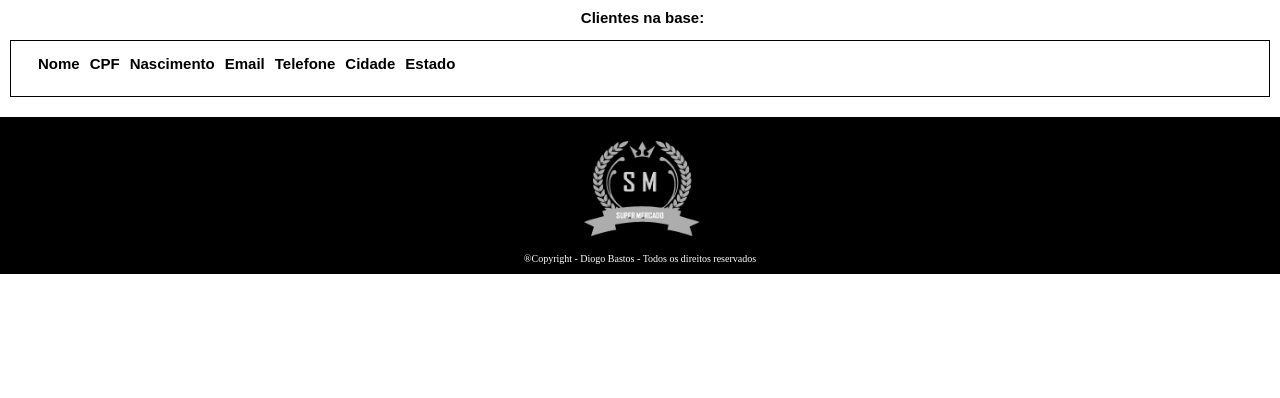
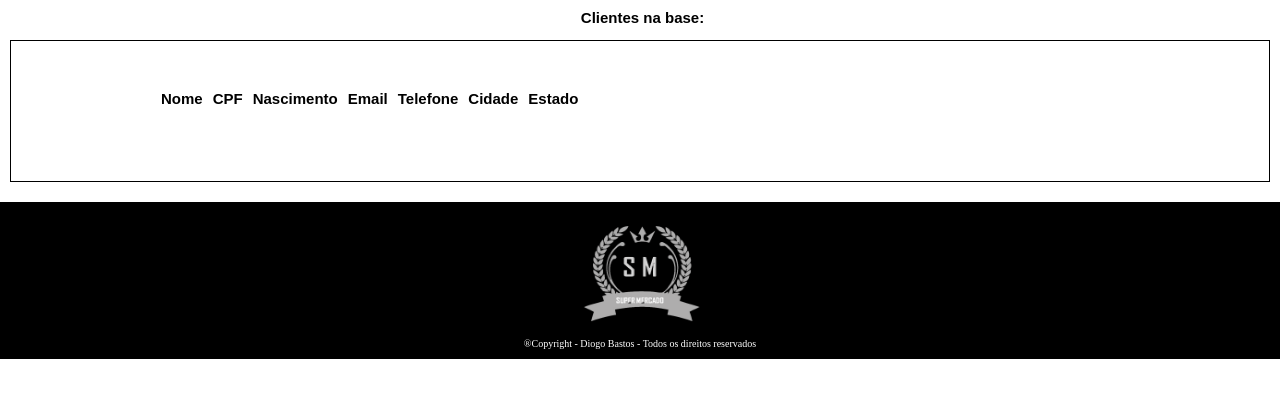
Before and after one commit to BastosDiogo/projeto-app-vendas, a Flask app: page /clientes-cadastrados in a window 1280 px wide. Shown: the part 123-521 px from the top of the page. Run offline with Flask 2, Linux system fonts and the light colour scheme; the visitor is signed in with stand-in values (Sample User, id 1); data that the repository does not hold is empty; some libraries are stand-ins or nearby versions.

Commit message:
Add altura "auto" e mod na margem.

```diff
--- a/static/geral.css
+++ b/static/geral.css
@@ -557,10 +557,13 @@ footer {
   /* background-color: #C78C19; */
   /* position: relative; */
 	/* width: 940px; */
-	margin: 10px 10px 20px 10px;
-  padding: 0 10px 20px 22px;
+	/* height: 285px; */
+  height: auto;
+  margin: 10px 10px 20px 10px;
+  padding: 35px 10px 70px 145px;
   box-sizing: border-box;
   border: 0.5px solid #000000;
+  vertical-align: top;
 }
 
 .cabecalho-tabela {
```
